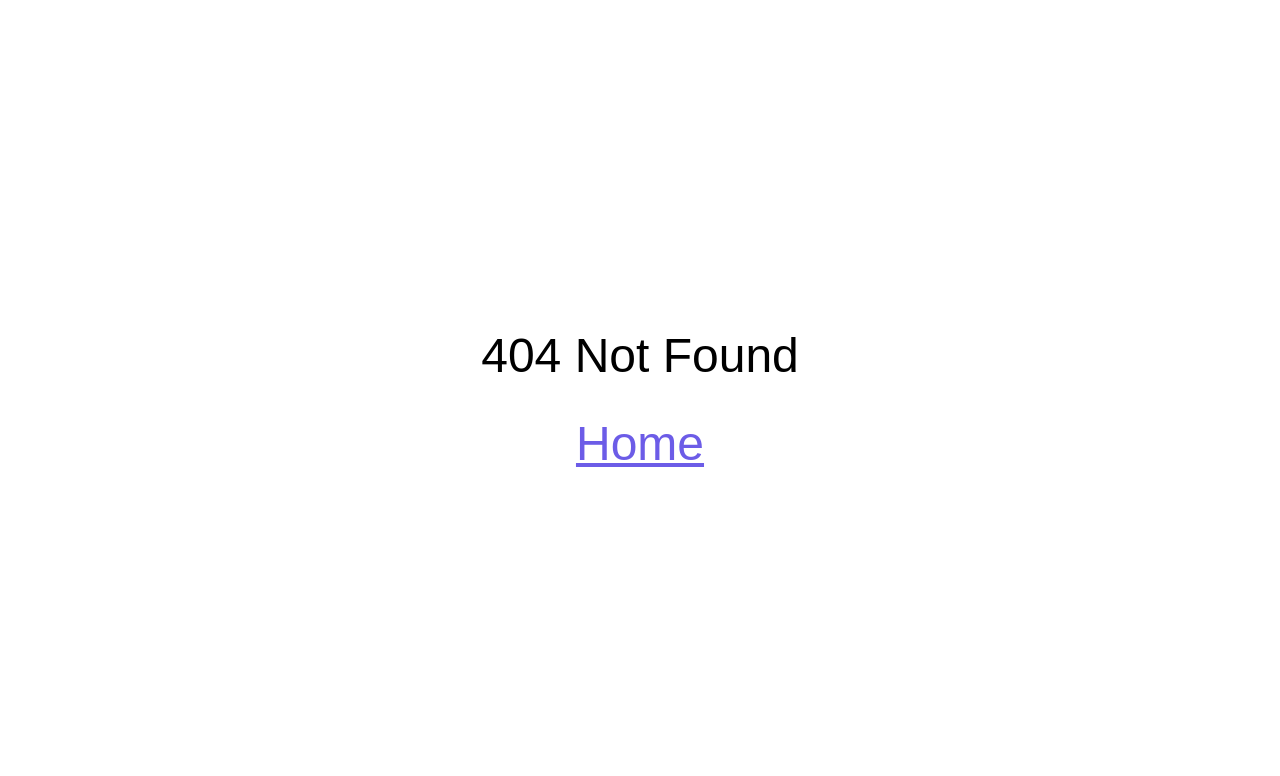
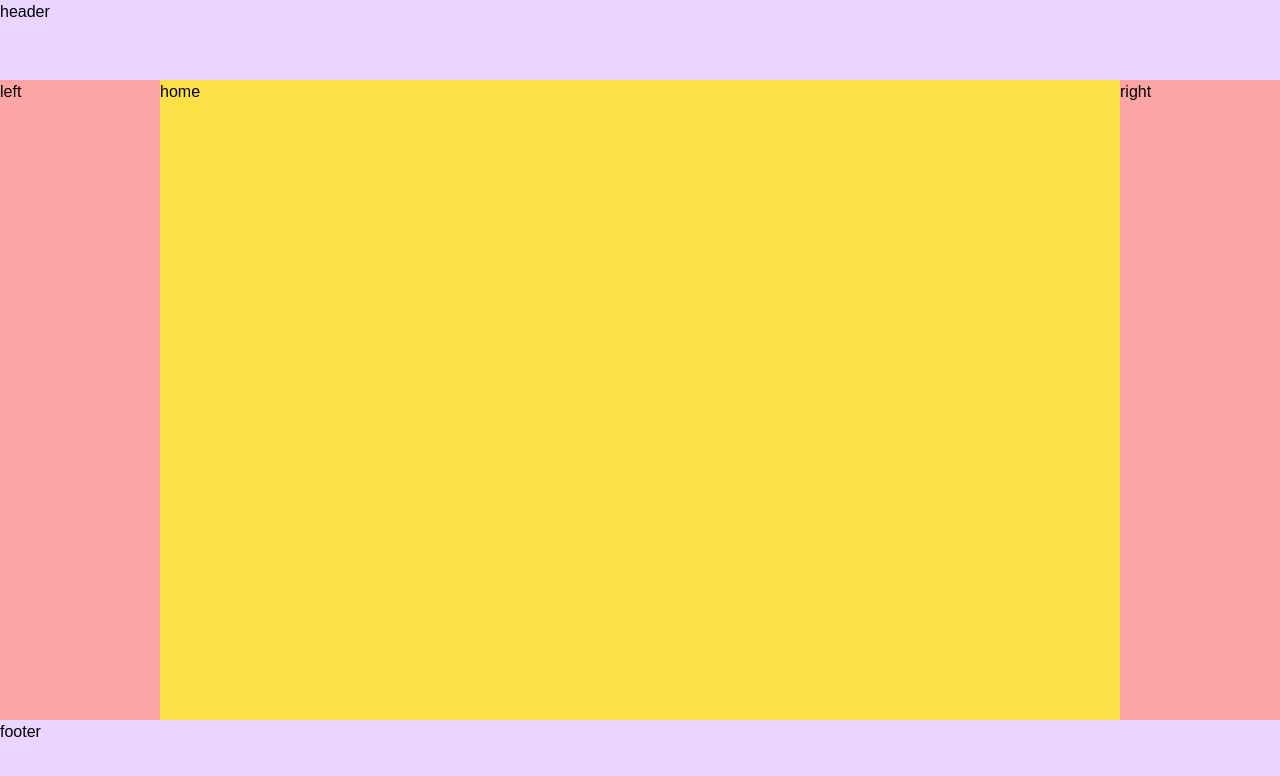
Before and after one commit to sameerkali/React_coding_round_practice, a React (Vite) app: page /eight in a window 1280 px wide. Before the commit this address had no page. Shown: the top 776 px of the page. Built offline with nearby package versions, Linux system fonts and the light colour scheme.

Commit message:
add: holy grail layout

```diff
--- /dev/null
+++ b/src/All Assessment/assessment08/Eight.jsx
@@ -0,0 +1,48 @@
+// import React from 'react';
+// import GoToHome from '../../Components/GoToHome';
+
+// const Eight = () => {
+//   return (
+//     <div className="flex flex-col min-h-screen">
+//       <header className="bg-gray-800 text-white p-4 text-center">
+//         Header
+//       </header>
+//       <div className="flex flex-1">
+//         <aside className="bg-gray-200 p-4 w-1/4 hidden lg:block">
+//           Left Sidebar
+//         </aside>
+//         <main className="flex-1 p-4">
+//           Main Content
+//         </main>
+//         <aside className="bg-gray-200 p-4 w-1/4 hidden lg:block">
+//           Right Sidebar
+//         </aside>
+//       </div>
+//       <footer className="bg-gray-800 text-white p-4 text-center">
+//         Footer
+//       </footer>
+//     </div>
+//   );
+// };
+
+// export default Eight
+
+import React from "react";
+import GoToHome from "../../Components/GoToHome";
+
+const Eight = () => {
+  return (
+    <div className="flex flex-col min-h-screen">
+    <header className="bg-purple-200 min-h-[10vh]">header</header>
+    <div className="flex min-h-[80vh]">
+      <aside className="bg-red-300 sm:flex hidden w-[10rem]">left</aside>
+      <div className="bg-yellow-300 flex-1">home</div>
+      <aside className="bg-red-300 sm:flex hidden  w-[10rem]">right</aside>
+    </div>
+    <footer className="bg-purple-200 min-h-[10vh]">footer</footer>
+  </div>
+
+  );
+};
+
+export default Eight;
--- a/src/App.jsx
+++ b/src/App.jsx
@@ -9,6 +9,7 @@ import Four from "./All Assessment/assessment04/Four";
 import Five from "./All Assessment/assessment05/Five";
 import Six from "./All Assessment/assessment06/Six";
 import Seven from "./All Assessment/assessment07/Seven";
+import Eight from "./All Assessment/assessment08/Eight";
 
 const App = () => {
   return (
@@ -22,13 +23,13 @@ const App = () => {
         <Route path="/five" element={<Five />} />
         <Route path="/six" element={<Six />} />
         <Route path="/seven" element={<Seven />} />
-        {/* <Route path="/eight" element={<Six />} />
-        <Route path="/nine" element={<Six />} />
-        <Route path="/ten" element={<Six />} />
-        <Route path="/eleven" element={<Six />} />
-        <Route path="/twelve" element={<Six />} />
-        <Route path="/thirteen" element={<Six />} />
-        <Route path="/fourteen" element={<Six />} /> */}
+        <Route path="/eight" element={<Eight />} />
+        {/* <Route path="/nine" element={<Six />} /> */}
+        {/* <Route path="/ten" element={<Six />} /> */}
+        {/* <Route path="/eleven" element={<Six />} /> */}
+        {/* <Route path="/twelve" element={<Six />} /> */}
+        {/* <Route path="/thirteen" element={<Six />} /> */}
+        {/* <Route path="/fourteen" element={<Six />} /> */}
         <Route path="*" element={<Page404 />} />
       </Routes>
     </BrowserRouter>
```
Also changed, not shown: src/All Assessment/assessment08/readme.md (added).
